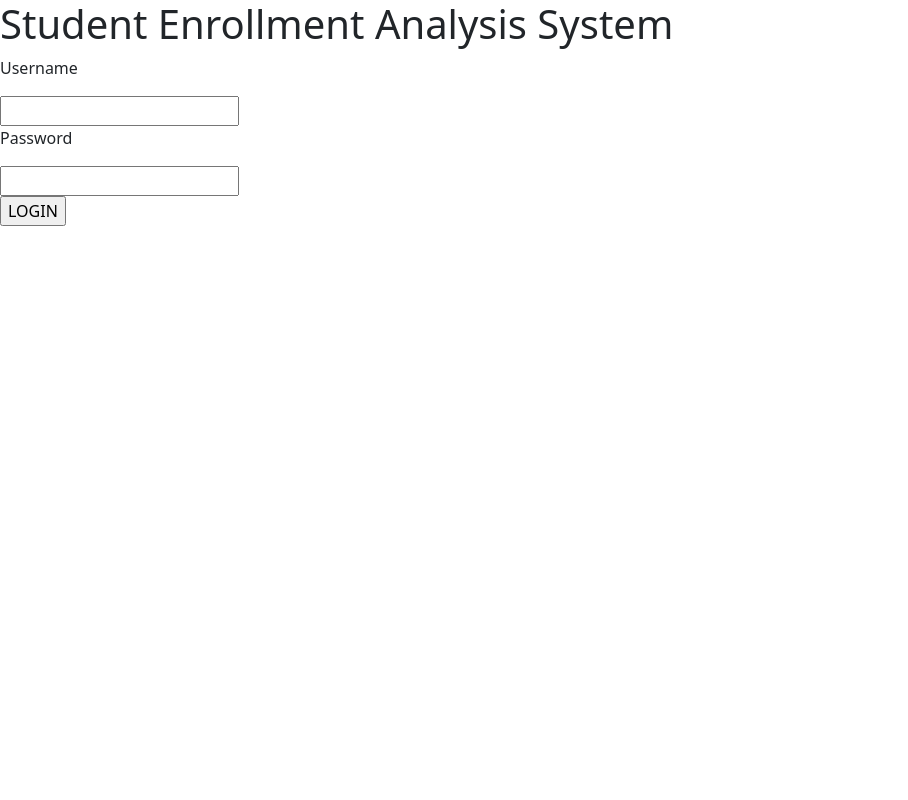
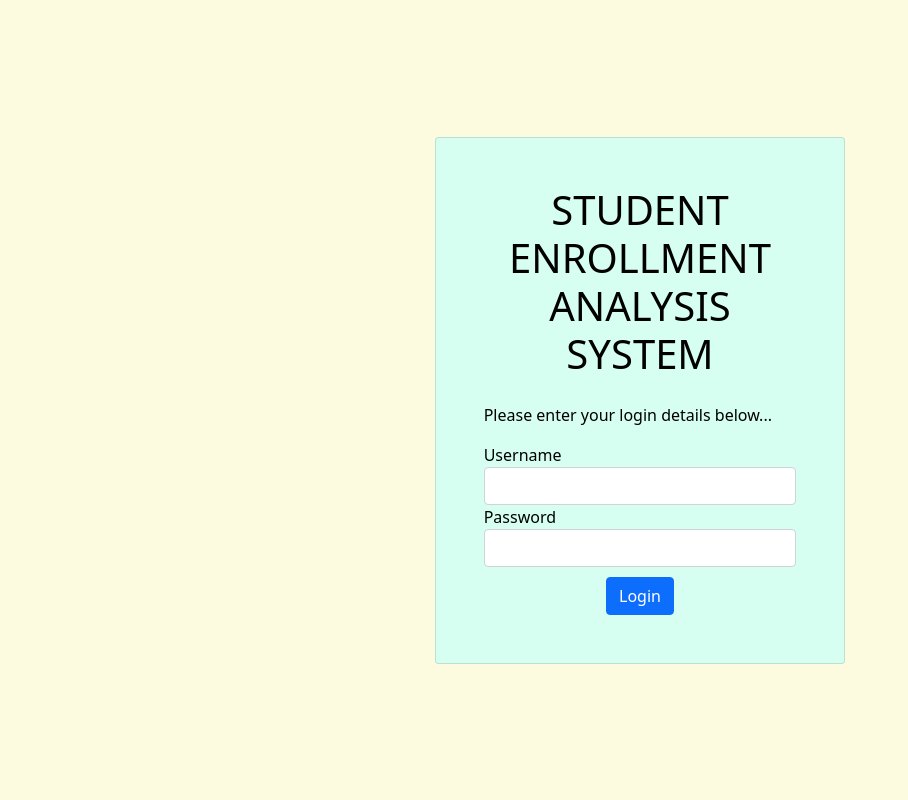
Before and after one commit to shafayat1004/Student-Enrollment-Analysis-System, a Django app: page / in a window 1280 px wide. Shown: the whole page, without its empty margins (0-908 px from the left). Run offline with Django 3.2, Linux system fonts and the light colour scheme.

Commit message:
Styling on Login Page

```diff
--- a/SEAS/login/templates/login/login.html
+++ b/SEAS/login/templates/login/login.html
@@ -12,43 +12,80 @@
       crossorigin="anonymous"
     />
     <title>Student Enrollment Analysis System</title>
+    <style>
+      .app-title {
+        margin-bottom: 25px;
+      }
+      .full-page-wrapper {
+        background-color: rgb(253, 251, 223);
+        color: black;
+        height: 100vh;
+      }
+      .login-form {
+        background-color: rgb(214, 255, 241);
+      }
+      .enter-btn {
+        margin-top: 10px;
+      }
+    </style>
   </head>
   <body>
-    <div class="login-register-container">
-      <h1 class="app-title">Student Enrollment Analysis System</h1>
-      <form action="" method="POST" class="login-register-form">
-        {% csrf_token %}
-        <p class="username-title">Username</p>
-        <input type="text" name="username" class="username-input" />
-        <p class="password-title">Password</p>
-        <input type="password" name="password" class="password-input" /> <br />
-        <div class="actions">
-          <input type="submit" name="login" value="LOGIN" class="login-btn" />
-          {% comment %}
-          <input
-            type="submit"
-            name="register"
-            value="REGISTER"
-            class="register-btn"
-          />
+    <div class="container-scroller">
+      <div class="container-fluid page-body-wrapper full-page-wrapper">
+        <div class="row w-100 m-0">
+          <div
+            class="
+              content-wrapper
+              full-page-wrapper
+              d-flex
+              align-items-center
+              auth
+              login-bg
+            "
+          >
+            <div class="card col-lg-4 mx-auto login-form">
+              <div class="card-body px-5 py-5">
+                <h1 class="text-center app-title">
+                  STUDENT ENROLLMENT ANALYSIS SYSTEM
+                </h1>
+                <p class="login-title text-left mb-3">
+                  Please enter your login details below...
+                </p>
+                <form action="" method="POST">
+                  {% csrf_token %}
+                  <div class="form-group">
+                    <label>Username</label>
+                    <input
+                      type="text"
+                      name="username"
+                      class="p_input form-control"
+                    />
+                  </div>
+                  <div class="form-group">
+                    <label>Password</label>
+                    <input
+                      type="text"
+                      name="password"
+                      class="form-control p_input"
+                    />
+                  </div>
+                  <div class="text-center">
+                    <input
+                      type="submit"
+                      class="btn btn-primary btn-block enter-btn"
+                      value="Login"
+                      name="login"
+                    />
+                  </div>
+                </form>
+              </div>
+            </div>
+          </div>
+          <!-- content-wrapper ends -->
         </div>
-        {% endcomment %} {% for message in messages %}
-        <p
-          class="error-message"
-          style="
-            position: absolute;
-            width: 425px;
-            display: flex;
-            justify-content: center;
-            align-items: center;
-            margin-top: 20px;
-            white-space: nowrap;
-          "
-        >
-          {{message}}
-        </p>
-        {% endfor %}
-      </form>
+        <!-- row ends -->
+      </div>
+      <!-- page-body-wrapper ends -->
     </div>
   </body>
 </html>
```
Also changed, not shown: SEAS/home/templates/home/home.html (+5 -7 lines).
